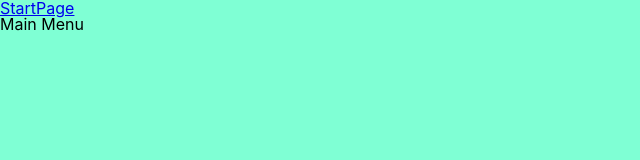
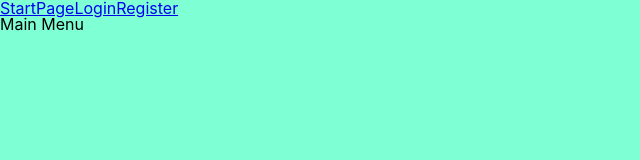
Before and after one commit to AndreyFlik/goit-react-hw-08-phonebook, a React (Create React App) app: page / in a window 1280 px wide. Shown: the top 160 px of the page, without its empty margins (0-640 px from the left). Built offline with nearby package versions, Linux system fonts and the light colour scheme.

Commit message:
исправил ошибку отображения

```diff
--- a/src/Components/App/App.jsx
+++ b/src/Components/App/App.jsx
@@ -27,12 +27,12 @@ const App = () => {
       {!loading && (
         <nav>
           <NavLink to="/">StartPage</NavLink>
-          {loading && (
+          {!isLogIn && (
             <NavLink to="/Login" exact>
               Login
             </NavLink>
           )}
-          {loading && (
+          {!isLogIn && (
             <NavLink to="/Register" exact>
               Register
             </NavLink>
```
